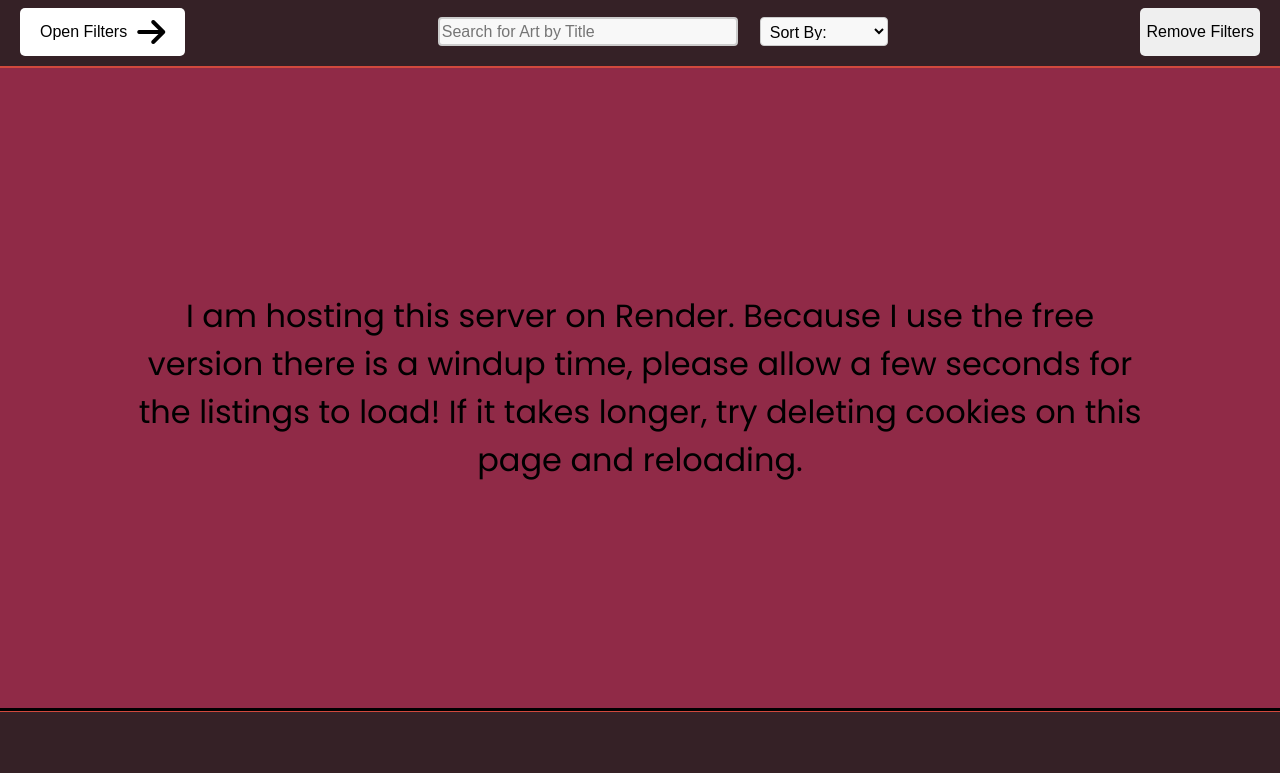
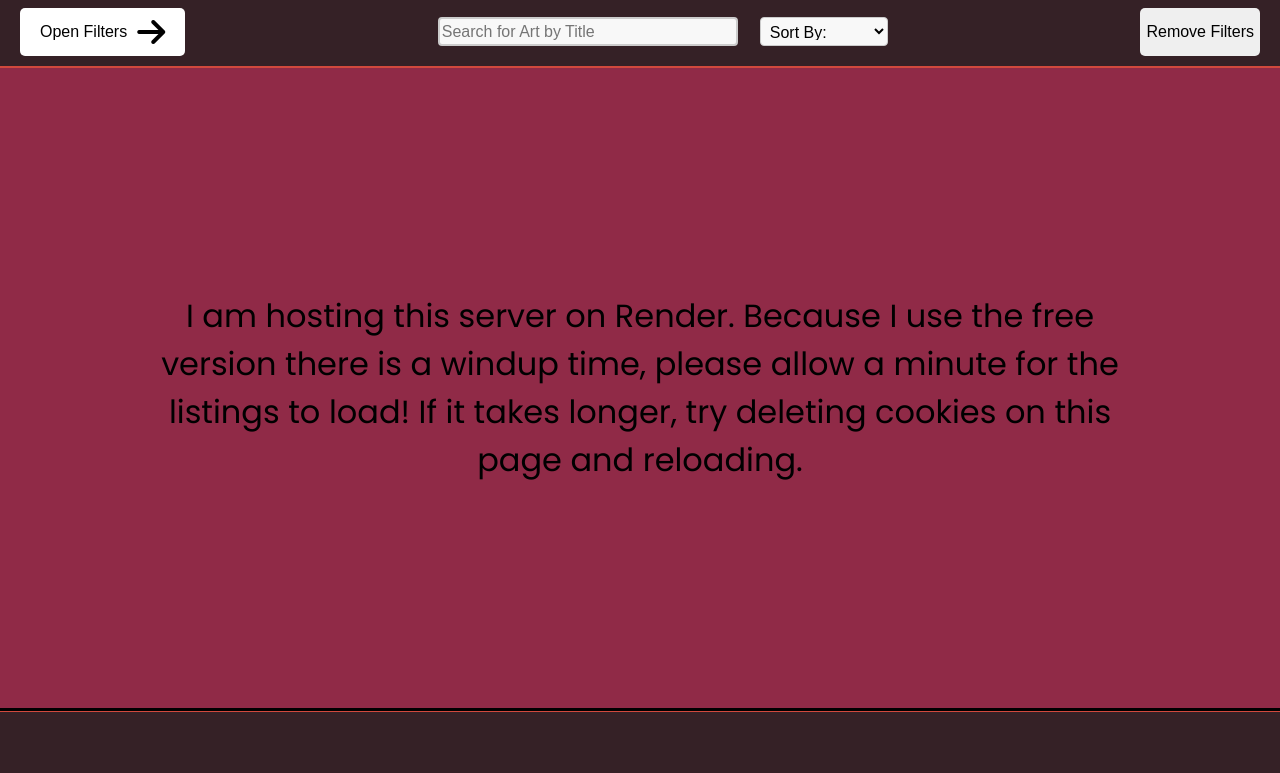
Before and after one commit to pete8751/generated-design-gallery, a website with bundled scripts: page Listings/listings.html in a window 1280 px wide. Shown: the part 77-850 px from the top of the page. Built offline with nearby package versions, Linux system fonts and the light colour scheme; no server answers.

Commit message:
Update listings.html

```diff
--- a/Listings/listings.html
+++ b/Listings/listings.html
@@ -200,7 +200,7 @@
           <section class="items">
             <p class="empty-text">
               I am hosting this server on Render. Because I use the free version
-              there is a windup time, please allow a few seconds for the
+              there is a windup time, please allow a minute for the
               listings to load! If it takes longer, try deleting cookies on this
               page and reloading.
             </p>
```
